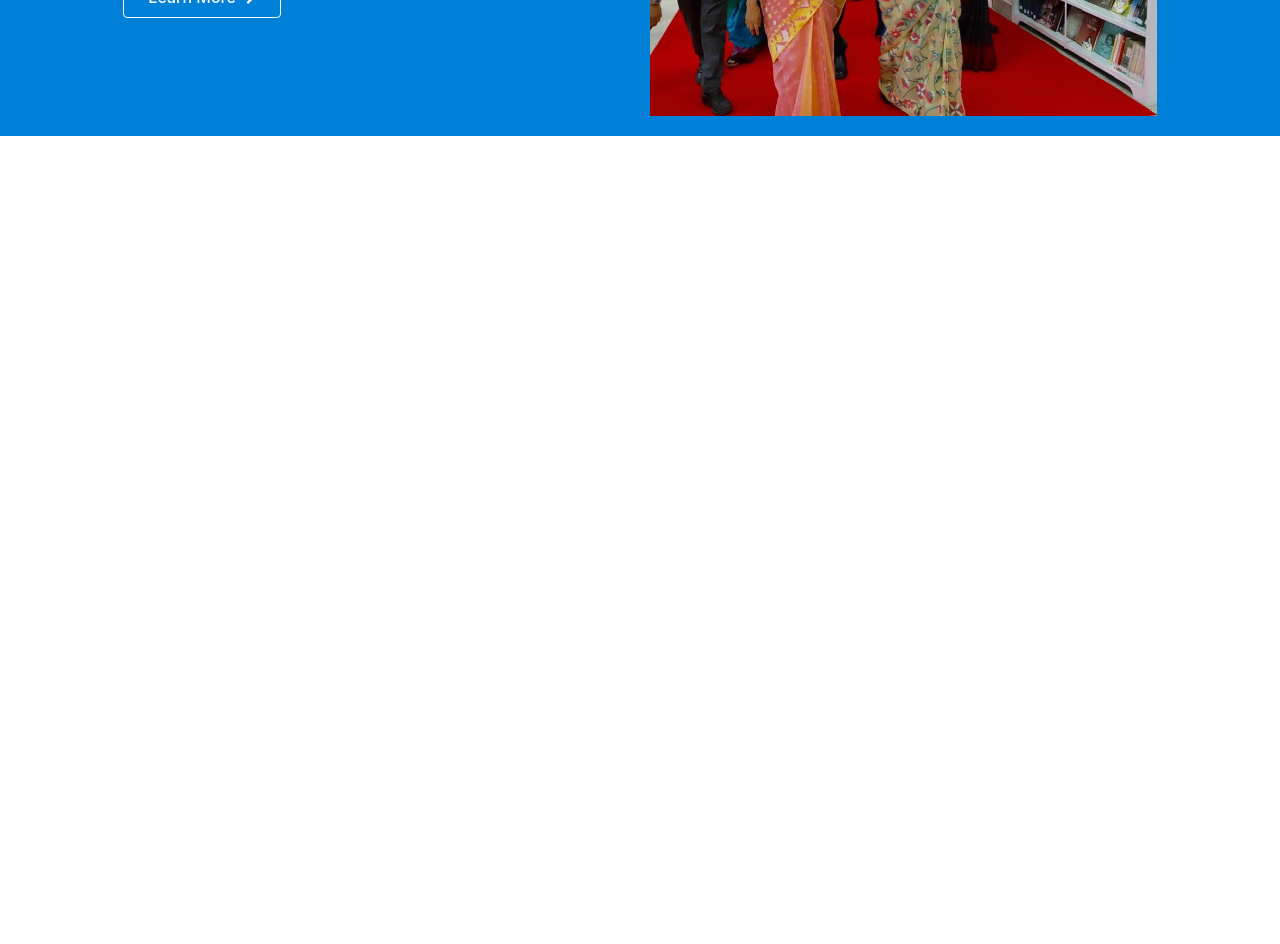
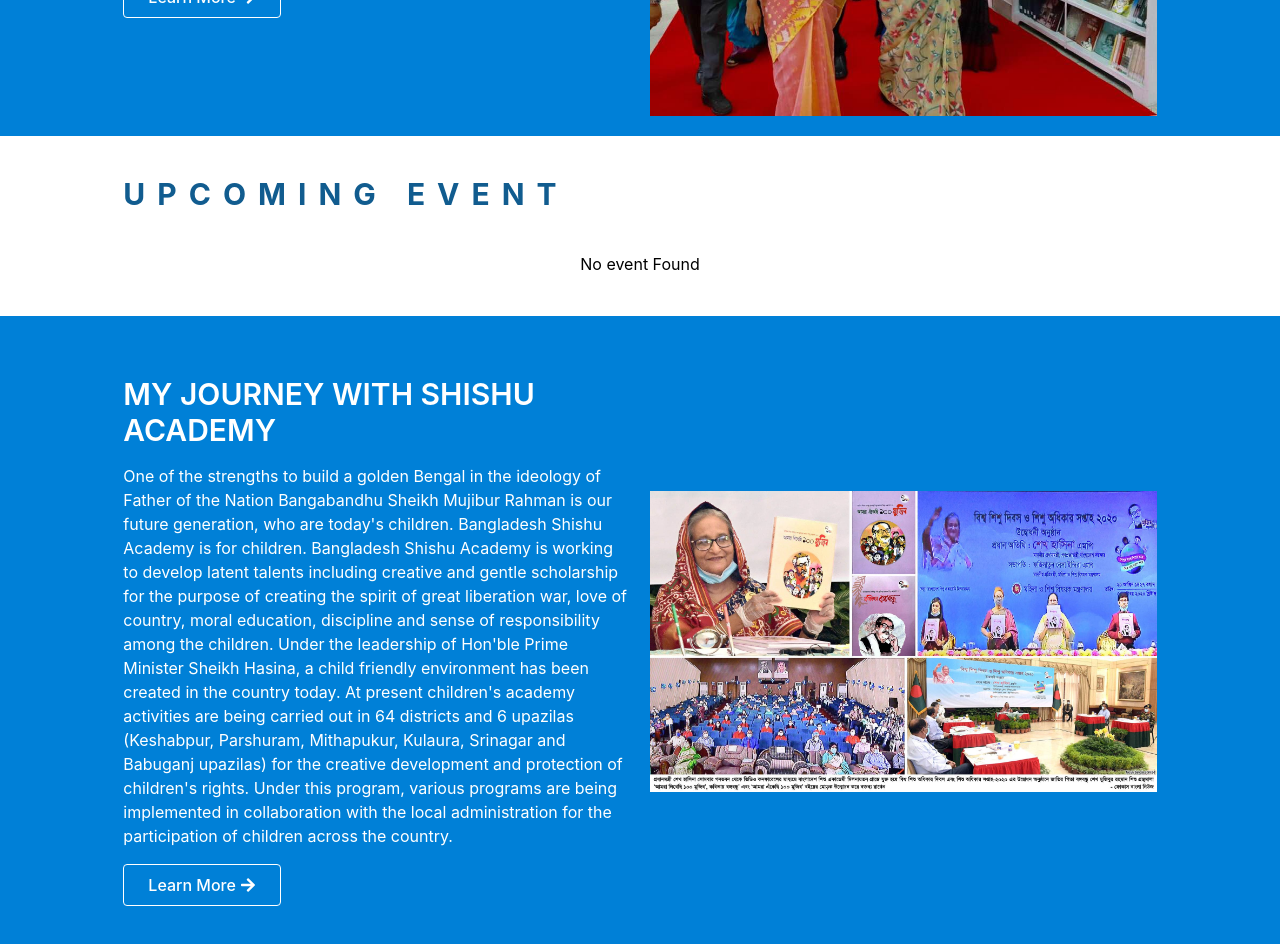
Before and after one commit to abuzafaremon/bangla-puzzle-task, a React (Vite) app: page / in a window 1280 px wide. Shown: the part 1040-1984 px from the top of the page. Before the commit the page ends 1176 px from the top, so only its background shows below. Built offline with nearby package versions, Linux system fonts and the light colour scheme.

Commit message:
journey section completed

```diff
--- /dev/null
+++ b/src/components/Journey/Journey.jsx
@@ -0,0 +1,52 @@
+import journey from "../../assets/images/journey.jpg";
+import { FaArrowRight } from "react-icons/fa";
+const Journey = () => {
+  return (
+    <section className="py-10 px-5 bg-[#0080d7]">
+      <div className="container mx-auto">
+        <div className="flex flex-col md:flex-row md:items-center gap-5 w-full lg:w-10/12 mx-auto">
+          <div className="w-full order-first md:order-last">
+            <img className="w-full" src={journey} alt="journey" />
+          </div>
+          <div className="w-full text-white py-5 order-last md:order-first">
+            <h2 className="text-2xl lg:text-3xl font-semibold uppercase">
+              MY JOURNEY WITH SHISHU ACADEMY
+            </h2>
+            <p className="mt-4">
+              One of the strengths to build a golden Bengal in the ideology of
+              Father of the Nation Bangabandhu Sheikh Mujibur Rahman is our
+              future generation, who are today&apos;s children. Bangladesh
+              Shishu Academy is for children. Bangladesh Shishu Academy is
+              working to develop latent talents including creative and gentle
+              scholarship for the purpose of creating the spirit of great
+              liberation war, love of country, moral education, discipline and
+              sense of responsibility among the children. Under the leadership
+              of Hon&apos;ble Prime Minister Sheikh Hasina, a child friendly
+              environment has been created in the country today. At present
+              children&apos;s academy activities are being carried out in 64
+              districts and 6 upazilas (Keshabpur, Parshuram, Mithapukur,
+              Kulaura, Srinagar and Babuganj upazilas) for the creative
+              development and protection of children&apos;s rights. Under this
+              program, various programs are being implemented in collaboration
+              with the local administration for the participation of children
+              across the country.
+            </p>
+            <a
+              className="inline-block mt-4 transition-all px-6 py-2 hover:bg-white text-white hover:text-[#115c8f] border border-white font-medium rounded"
+              href="#"
+              target="_blank"
+              rel="noopener noreferrer"
+            >
+              <span className="flex items-center gap-1">
+                <span>Learn More</span>
+                <FaArrowRight />
+              </span>
+            </a>
+          </div>
+        </div>
+      </div>
+    </section>
+  );
+};
+
+export default Journey;
--- a/src/pages/HomePage/Home.jsx
+++ b/src/pages/HomePage/Home.jsx
@@ -1,7 +1,9 @@
 import Header from "../../components/Header/Header";
 import Ideology from "../../components/Ideology/Ideology";
 import Inspiration from "../../components/Inspiration/Inspiration";
+import Journey from "../../components/Journey/Journey";
 import Service from "../../components/Service/Service";
+import UpcomingEvent from "../../components/upcomingEvent/UpcomingEvent";
 
 const Home = () => {
   return (
@@ -10,6 +12,8 @@
       <Service />
       <Ideology />
       <Inspiration />
+      <UpcomingEvent />
+      <Journey />
     </>
   );
 };
```
Also changed, not shown: src/assets/images/journey.jpg (added).
